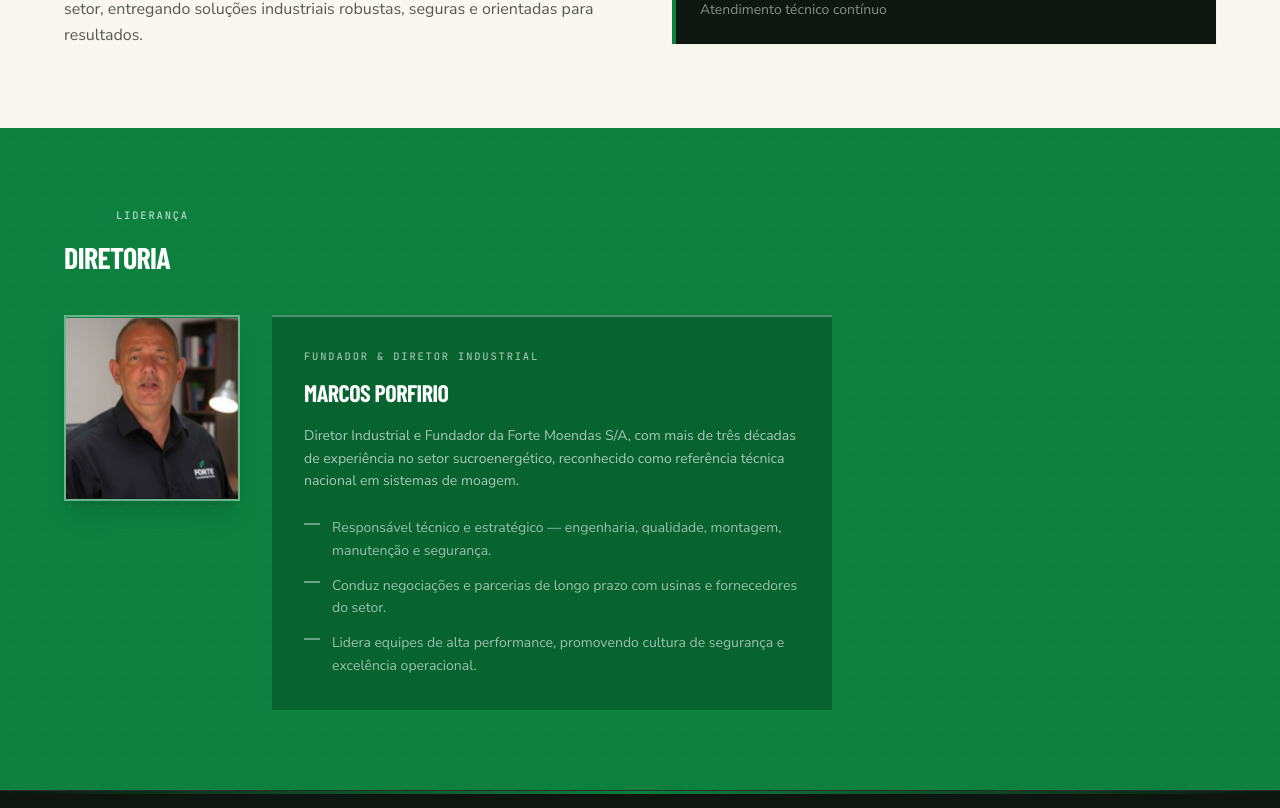
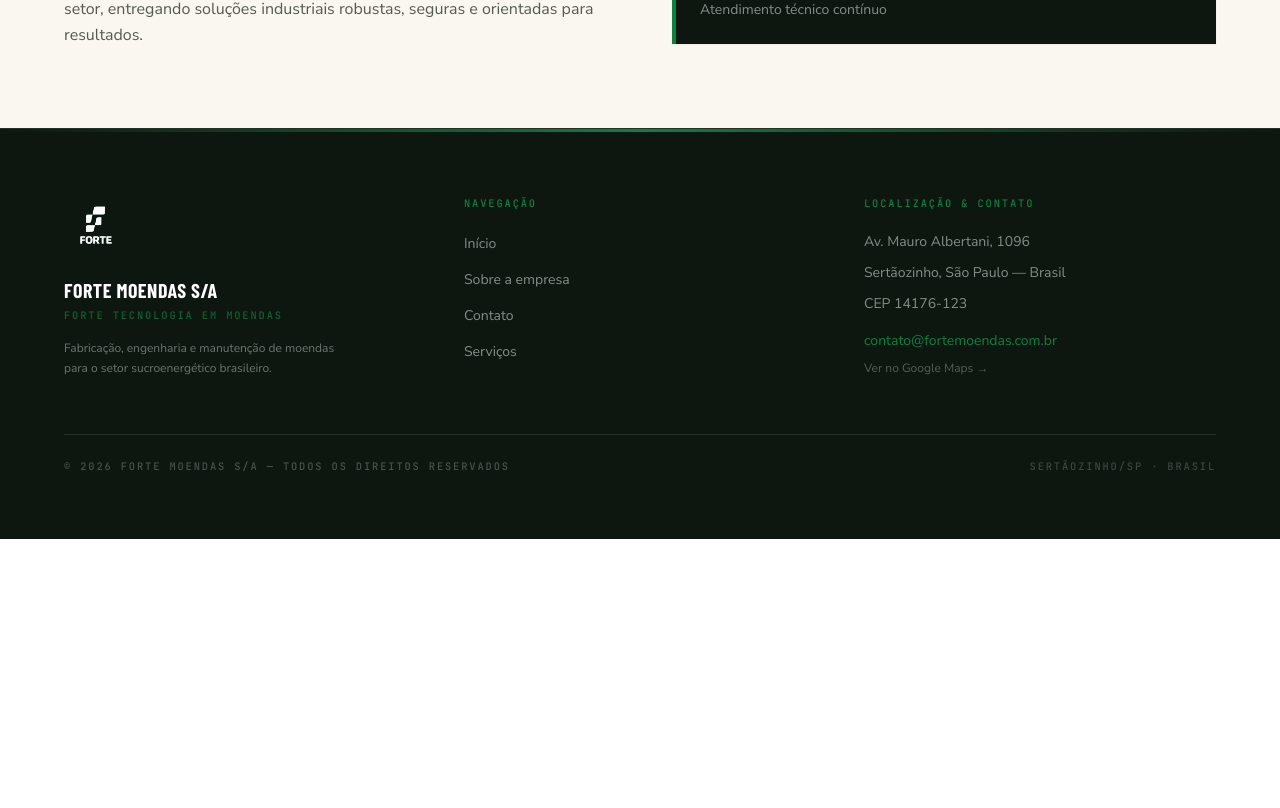
Before and after one commit to thiagoxporfirio/fortemoendas, a React (Vite) app: page /about in a window 1280 px wide. Shown: the part 1012-1820 px from the top of the page. After the commit the page ends 1551 px from the top, so only its background shows below. Built offline with nearby package versions, Linux system fonts and the light colour scheme; a web font is replaced by a local one.

Commit message:
remove Leadership section from About page

```diff
--- a/src/pages/About.tsx
+++ b/src/pages/About.tsx
@@ -158,78 +158,6 @@
 				</div>
 			</section>
 
-			{/* Diretor — fundo verde */}
-			<section className="py-20 bg-brand-green relative overflow-hidden">
-				<div
-					className="absolute inset-0 opacity-[0.06]"
-					style={{
-						backgroundImage: "radial-gradient(circle, rgba(255,255,255,0.8) 1px, transparent 1px)",
-						backgroundSize: "28px 28px"
-					}}
-				/>
-				<div className="container mx-auto relative z-10">
-					<motion.div
-						variants={staggerContainer}
-						initial="hidden"
-						whileInView="visible"
-						viewport={{ once: true, margin: "-60px" }}
-					>
-						<motion.span
-							variants={fadeUp}
-							className="tech-label harvest-line text-white/70 block mb-4"
-						>
-							Liderança
-						</motion.span>
-						<motion.h3
-							variants={fadeUp}
-							className="font-display text-3xl font-black text-white uppercase mb-10"
-						>
-							Diretoria
-						</motion.h3>
-
-						<motion.div
-							variants={fadeUp}
-							className="flex flex-col sm:flex-row gap-8 max-w-3xl items-start"
-						>
-							<div className="flex-shrink-0 mx-auto sm:mx-0">
-								<div className="border-2 border-white/40 overflow-hidden w-44 shadow-xl">
-									<img
-										src="/images/diretorfoto.png"
-										alt="Marcos Porfirio — Diretor Industrial e Fundador"
-										className="w-full block"
-									/>
-								</div>
-							</div>
-
-							<div className="bg-brand-dark/80 backdrop-blur-sm p-8 flex-1 border-t-2 border-white/30">
-								<span className="tech-label text-white/60 block mb-3">
-									Fundador & Diretor Industrial
-								</span>
-								<h4 className="font-display text-2xl font-black text-white uppercase mb-4">
-									Marcos Porfirio
-								</h4>
-								<p className="text-sm text-white/65 leading-relaxed mb-6">
-									Diretor Industrial e Fundador da Forte Moendas S/A, com mais de três décadas de
-									experiência no setor sucroenergético, reconhecido como referência técnica nacional
-									em sistemas de moagem.
-								</p>
-								<ul className="space-y-3">
-									{[
-										"Responsável técnico e estratégico — engenharia, qualidade, montagem, manutenção e segurança.",
-										"Conduz negociações e parcerias de longo prazo com usinas e fornecedores do setor.",
-										"Lidera equipes de alta performance, promovendo cultura de segurança e excelência operacional."
-									].map((item, i) => (
-										<li key={i} className="flex items-start gap-3 text-sm text-white/60 leading-relaxed">
-											<span className="mt-1.5 flex-shrink-0 w-4 h-[2px] bg-white/40" />
-											{item}
-										</li>
-									))}
-								</ul>
-							</div>
-						</motion.div>
-					</motion.div>
-				</div>
-			</section>
 		</div>
 	)
 }
```
